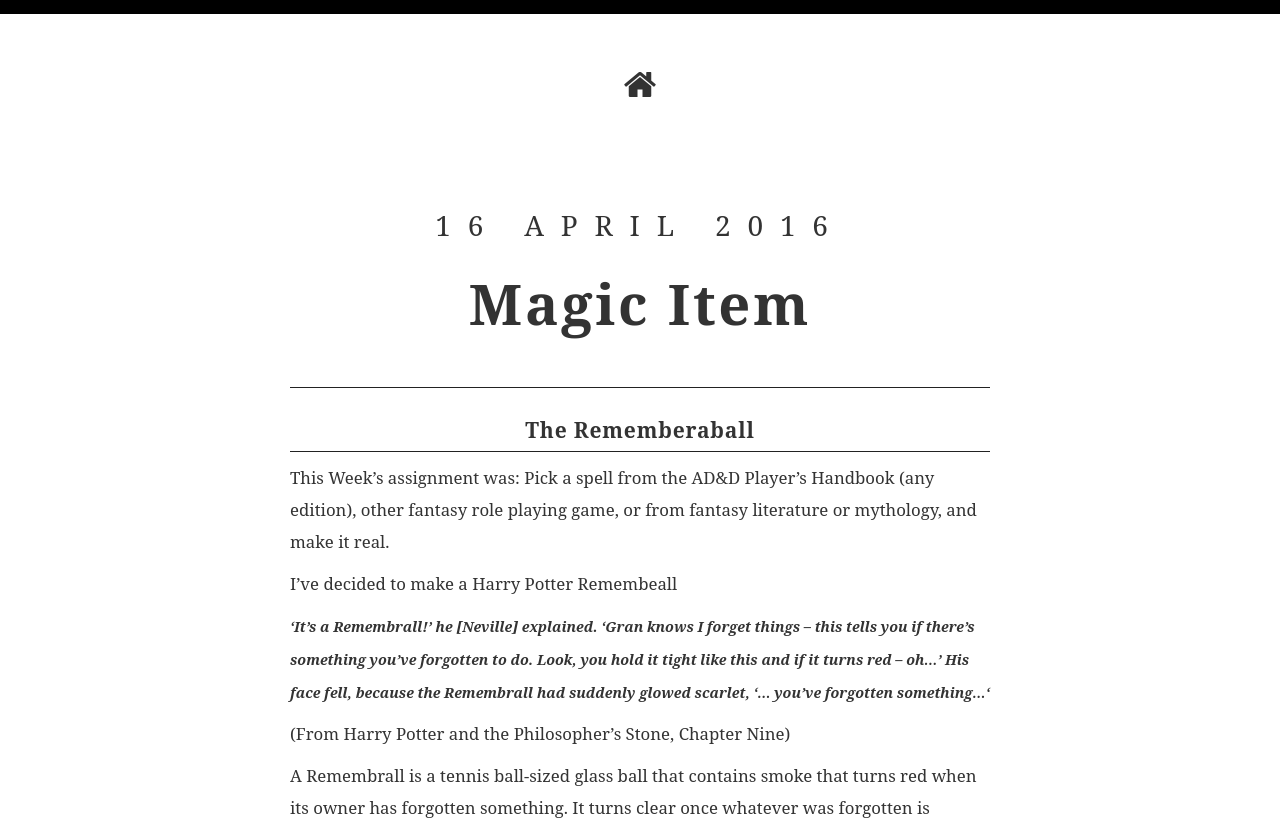
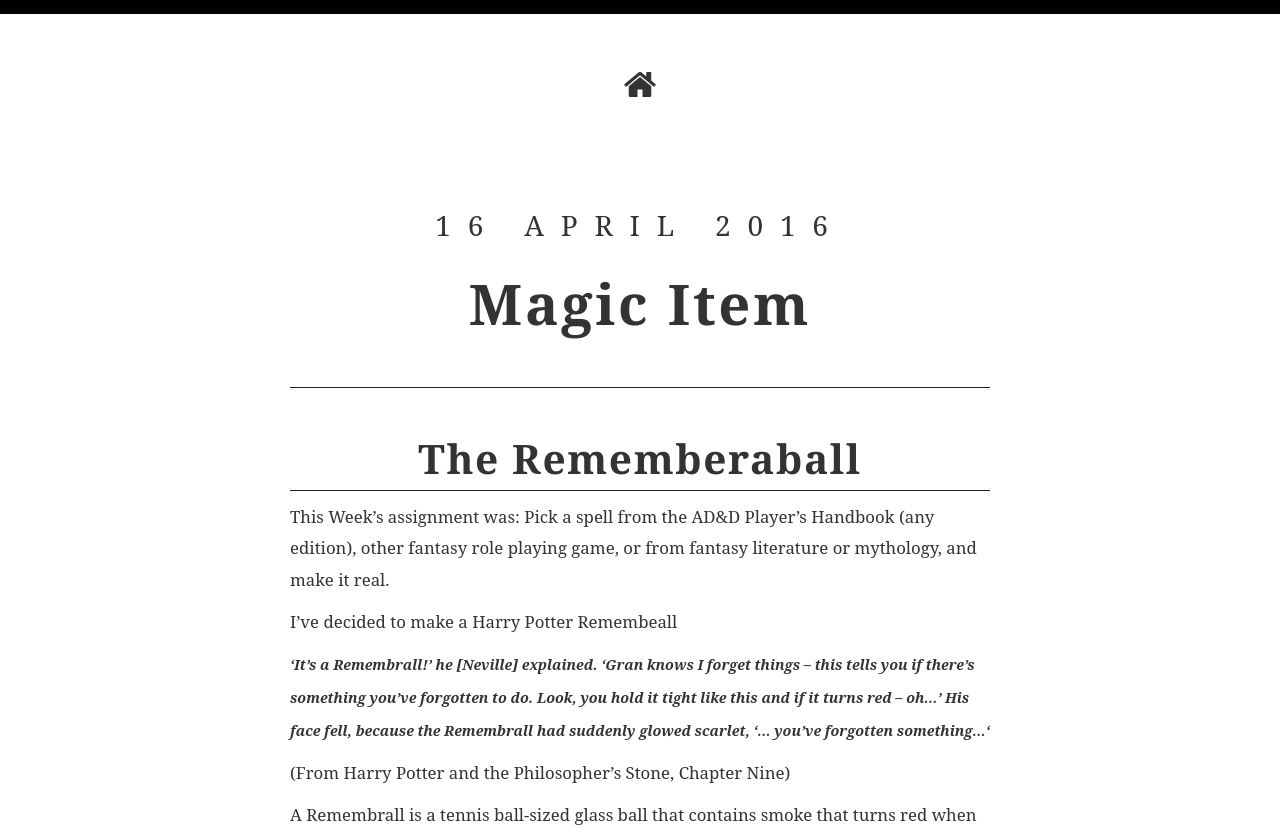
Before and after one commit to jasrub/indistinguishableFrom-MAS.s65, a Jekyll site: the page built from _posts/2016-04-16-remeberaball.md, in a window 1280 px wide. Shown: the top 831 px of the page. Built offline with Jekyll 4.4.1, drawn with Linux system fonts in a browser that asks for light colours; some web fonts are replaced.

Commit message:
fix titiles

```diff
--- a/css/style.css
+++ b/css/style.css
@@ -1964,16 +1964,6 @@
   text-transform: uppercase;
   font-weight: normal;
   letter-spacing: 0.6em; }
-.post h3 {
-  font-family: 'Noto Serif';
-  line-height: 2em;
-  font-size: 1.8em;
-  font-weight: bold; }
-.post h4 {
-  font-family: 'Noto Serif';
-  line-height: 2em;
-  font-size: 1.5em;
-  font-weight: bold; }
 .post h2 {
   font-family: Georgia, 'Times New Roman', Times, serif;
   font-size: 4em;
```
Also changed, not shown: css/sass/custom/_style.scss (+0 -13 lines).
